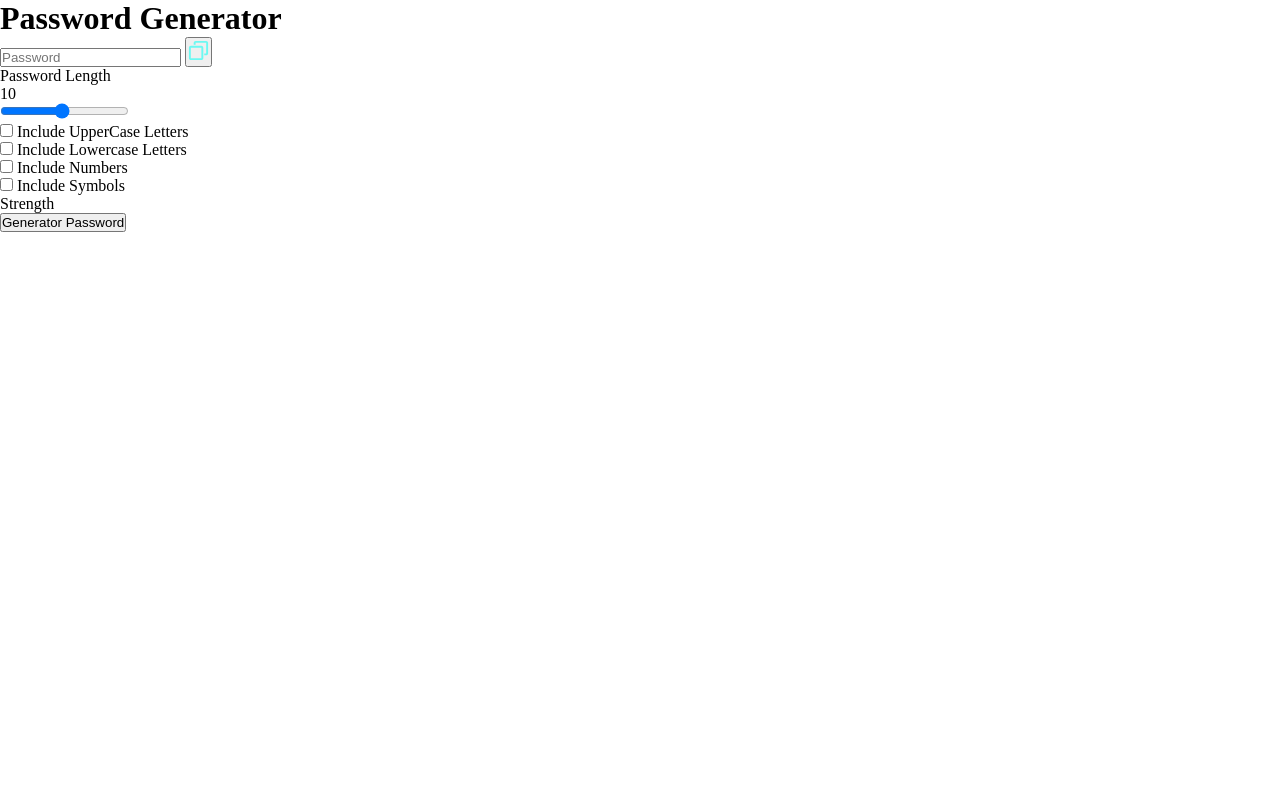
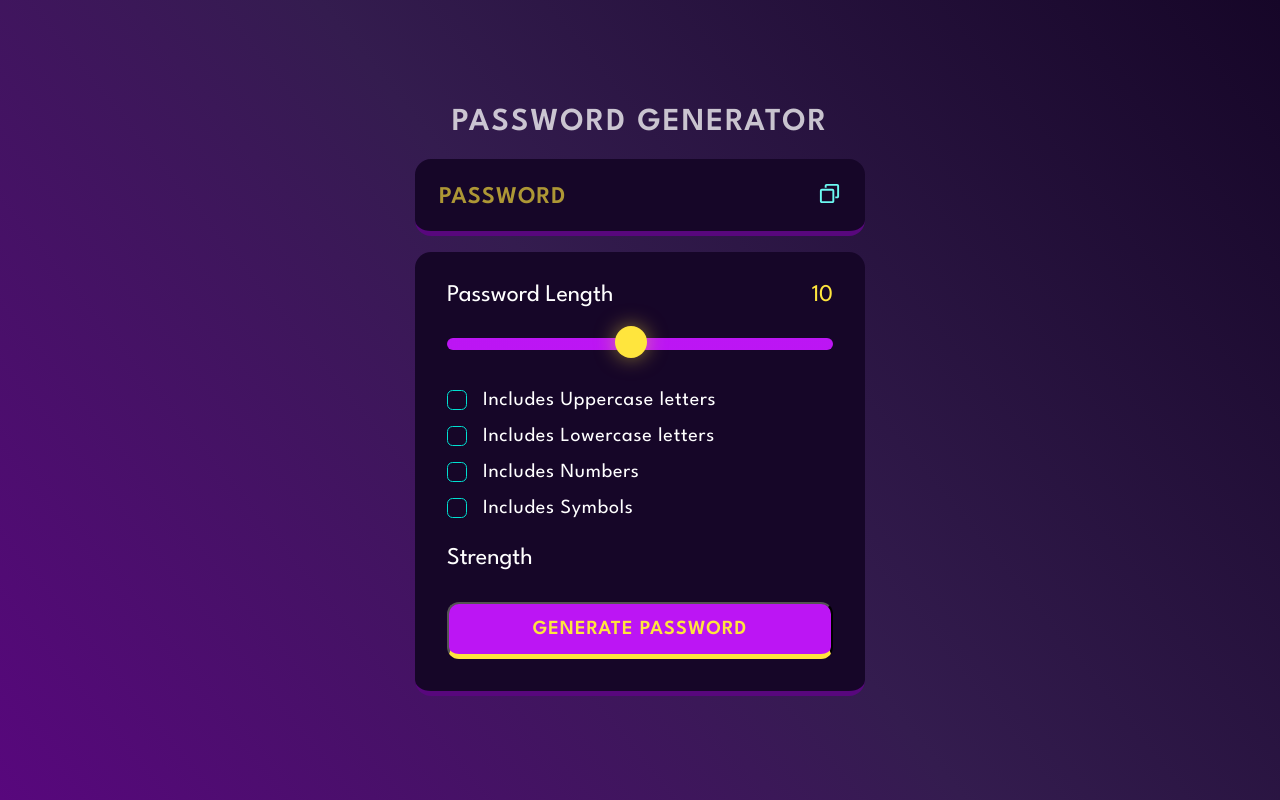
Before and after one commit to Shougotmollik/JavaScript_mini_Projects, a plain HTML site: page password generator/index.html in a window 1280 px wide. Drawn offline with Linux system fonts and the light colour scheme.

Commit message:
complete design

```diff
--- a/password generator/index.html
+++ b/password generator/index.html
@@ -2,67 +2,80 @@
 <html lang="en">
   <head>
     <meta charset="UTF-8" />
+    <meta http-equiv="X-UA-Compatible" content="IE=edge" />
     <meta name="viewport" content="width=device-width, initial-scale=1.0" />
+    <title>Password Generator || Shougot</title>
+    <link rel="preconnect" href="https://fonts.googleapis.com" />
+    <link rel="preconnect" href="https://fonts.gstatic.com" crossorigin />
+    <link
+      href="https://fonts.googleapis.com/css2?family=League+Spartan:wght@100;200;300;400;600&display=swap"
+      rel="stylesheet"
+    />
     <link rel="stylesheet" href="style.css" />
-    <title>password generator</title>
   </head>
   <body>
     <div class="container">
       <h1>Password Generator</h1>
-      <div class="disply-container">
+      <div class="display-container">
         <input
           readonly
           placeholder="Password"
           class="display"
           data-passwordDisplay
         />
-        <button data-copy>
-          <span data-copyMsg></span>
-          <img src="assets/copy.svg" / alt="copy" width="23px" height="23px">
+
+        <button class="copyBtn" data-copy>
+          <span class="tooltip" data-copyMsg></span>
+          <img src="./assets/copy.svg" alt="copy" width="23" height="23" />
         </button>
       </div>
 
       <div class="input-container">
+        <!--password length section-->
         <div class="length-container">
           <p>Password Length</p>
           <p data-lengthNumber>0</p>
         </div>
-        <!-- Slider -->
+
+        <!--slider-->
         <input
           type="range"
           min="1"
           max="20"
+          class="slider"
           step="1"
-          class="slider"
           data-lengthSlider
         />
-        <!-- Check Boxes -->
 
-        <div>
+        <!-- checkboxes-->
+        <div class="check">
           <input type="checkbox" id="uppercase" />
-          <label for="uppercase">Include UpperCase Letters</label>
-        </div>
-        <div>
-          <input type="checkbox" id="lowercase" />
-          <label for="lowercase">Include Lowercase Letters</label>
-        </div>
-        <div>
-          <input type="checkbox" id="numbers" />
-          <label for="numbers"> Include Numbers</label>
-        </div>
-        <div>
-          <input type="checkbox" id="symbols" />
-          <label for="symbols">Include Symbols</label>
+          <label for="uppercase">Includes Uppercase letters</label>
         </div>
 
-        <!-- strength  section -->
+        <div class="check">
+          <input type="checkbox" id="lowercase" />
+          <label for="lowercase">Includes Lowercase letters</label>
+        </div>
+
+        <div class="check">
+          <input type="checkbox" id="numbers" />
+          <label for="numbers">Includes Numbers </label>
+        </div>
+
+        <div class="check">
+          <input type="checkbox" id="symbols" />
+          <label for="symbols">Includes Symbols </label>
+        </div>
+
+        <!-- strength section-->
         <div class="strength-container">
           <p>Strength</p>
-          <div data-indicator></div>
+          <div class="indicator" data-indicator></div>
         </div>
 
-        <!-- password generator button -->
-        <button class="generatorButton">Generator Password</button>
+        <!-- generate password-->
+        <button class="generateButton">Generate Password</button>
       </div>
     </div>
     <script src="index.js"></script>
--- a/password generator/style.css
+++ b/password generator/style.css
@@ -1,5 +1,274 @@
-* {
+*,
+*::before,
+*::after {
+  margin: 0;
   padding: 0;
-  margin: 0;
   box-sizing: border-box;
+  font-family: "League Spartan", sans-serif;
 }
+
+:root {
+  --dk-violet: hsl(268, 75%, 9%);
+  --lt-violet: hsl(268, 47%, 21%);
+  --lt-violet2: hsl(281, 89%, 26%);
+  --vb-violet: hsl(285, 91%, 52%);
+  --vb-violet2: hsl(290, 70%, 36%);
+
+  --vb-yellow: hsl(52, 100%, 62%);
+
+  --pl-white: hsl(0, 0%, 100%);
+
+  --vb-cyan: hsl(176, 100%, 44%);
+  --vb-cyan2: hsl(177, 92%, 70%);
+  --dk-text: hsl(198, 20%, 13%);
+}
+
+body {
+  width: 100vw;
+  height: 100vh;
+  display: flex;
+  flex-direction: column;
+  align-items: center;
+  justify-content: center;
+  background: linear-gradient(
+    231deg,
+    rgba(22, 6, 40, 1) 0%,
+    rgba(52, 28, 79, 1) 50%,
+    rgba(88, 7, 125, 1) 100%
+  );
+}
+
+.container {
+  width: 90%;
+  max-width: 450px;
+}
+
+h1 {
+  color: var(--pl-white);
+  opacity: 0.75;
+  text-transform: uppercase;
+  letter-spacing: 2px;
+  text-align: center;
+  line-height: 1.2;
+}
+
+.display-container {
+  position: relative;
+  background-color: var(--dk-violet);
+  border-radius: 1rem;
+  border-bottom: 0.35rem solid var(--lt-violet2);
+  margin: 1rem 0;
+  padding-top: 0.35rem;
+}
+
+.display {
+  width: 100%;
+  background-color: transparent;
+  padding: 1.15rem 1rem;
+  color: var(--vb-yellow);
+  font-weight: 600;
+  font-size: 1.5rem;
+  line-height: 30px;
+  letter-spacing: 1px;
+  padding-right: 3.25rem;
+  border: none;
+}
+
+.display::placeholder {
+  position: absolute;
+  top: 50%;
+  left: 1.5rem;
+  font-size: 1.5rem;
+  line-height: 30px;
+  color: var(--vb-yellow);
+  opacity: 0.65;
+  text-transform: uppercase;
+  transform: translateY(-50%);
+}
+
+.display-container button {
+  position: absolute;
+  top: 50%;
+  right: 1.5rem;
+  transform: translateY(-50%);
+}
+
+.input-container {
+  width: 100%;
+  background-color: var(--dk-violet);
+  border-radius: 1rem;
+  padding: 2rem;
+  border-bottom: 0.35rem solid var(--lt-violet2);
+}
+
+.length-container {
+  display: flex;
+  justify-content: space-between;
+  align-items: center;
+}
+
+.length-container p:nth-child(1) {
+  color: var(--pl-white);
+  font-size: 1.5rem;
+}
+
+.length-container p:nth-child(2) {
+  color: var(--vb-yellow);
+  font-size: 1.5rem;
+}
+
+.strength-container {
+  display: flex;
+  justify-content: space-between;
+  align-items: center;
+  margin-top: 1.75rem;
+  margin-bottom: 2rem;
+}
+
+.strength-container p {
+  color: var(--pl-white);
+  font-size: 1.5rem;
+}
+
+.indicator {
+  width: 1.5rem;
+  height: 1.5rem;
+  border-radius: 50%;
+}
+
+.generateButton {
+  width: 100%;
+  padding: 1rem 0;
+  background-color: var(--vb-violet);
+  text-align: center;
+  border-radius: 0.75rem;
+  border-bottom: 0.35rem solid var(--vb-yellow);
+  text-transform: uppercase;
+  letter-spacing: 1px;
+  color: var(--vb-yellow);
+  font-weight: 600;
+  font-size: 1.25rem;
+}
+
+.check {
+  display: flex;
+  align-items: center;
+  margin: 1rem 0;
+  gap: 0 1rem;
+}
+
+.check input {
+  appearance: none;
+  width: 20px;
+  height: 20px;
+  border: 1px solid var(--vb-cyan);
+  cursor: pointer;
+  position: relative;
+  border-radius: 0.35rem;
+}
+
+.check input:checked {
+  background-color: var(--vb-cyan);
+}
+
+.check input:checked::before {
+  content: "✔";
+  position: absolute;
+  color: var(--dk-text);
+  font-size: 1.05rem;
+  font-weight: 600;
+  left: 50%;
+  top: -3.5px;
+  transform: translateX(-50%) translateY(40%);
+}
+
+.check label {
+  color: var(--pl-white);
+  font-size: 1.25rem;
+  letter-spacing: 0.75px;
+}
+
+.copyBtn {
+  background-color: transparent;
+  border: none;
+  outline: none;
+}
+
+.tooltip {
+  position: absolute;
+  background-color: var(--vb-violet2);
+  color: var(--vb-yellow);
+  font-size: 1.25rem;
+  top: -35px;
+  left: -25px;
+  padding: 5px 10px;
+  border-radius: 1rem;
+  opacity: 0;
+  transform: scale(0);
+  transform-origin: bottom;
+  transition: all 250ms ease-in-out;
+}
+
+.tooltip.active {
+  opacity: 1;
+  transform: scale(1);
+}
+
+.slider {
+  appearance: none;
+  width: 100%;
+  height: 0.75rem;
+  cursor: pointer;
+  background-color: var(--lt-violet);
+  border-radius: 1rem;
+  margin-top: 2rem;
+  margin-bottom: 1.5rem;
+  background-image: linear-gradient(var(--vb-violet), var(--vb-violet));
+  background-repeat: no-repeat;
+  border: none;
+  outline: none;
+  z-index: -1;
+}
+
+.slider::-webkit-slider-thumb {
+  position: relative;
+  z-index: 1;
+  appearance: none;
+  height: 2rem;
+  width: 2rem;
+  border-radius: 50%;
+  background-color: var(--vb-yellow);
+  cursor: pointer;
+  margin-top: -3px;
+  box-shadow: 0px 0px 20px 0px rgba(255, 229, 61, 0.5);
+  transition: all 100ms ease-in;
+}
+
+.slider:focus {
+  outline: 3px solid var(--vb-yellow);
+}
+
+.slider::-webkit-slider-thumb:hover {
+  outline: 2px solid var(--vb-yellow);
+  background-color: var(--dk-violet);
+  box-shadow: 0px 0px 25px 5px rgba(255, 229, 61, 0.8);
+}
+
+/*Homework -> Explore below code */
+/* .slider::-moz-range-thumb {
+    position: relative;
+    z-index: 1;
+    appearance: none;
+    height: 2rem;
+    width: 2rem;
+    border-radius: 50%;
+    background: var(--vb-yellow);
+    box-shadow: 0px 0px 20px 0px rgba(255, 229, 61, 0.50);
+    cursor: pointer;
+  }
+
+  .slider::-moz-range-thumb:hover {
+    outline: 2px solid var(--vb-yellow);
+    background-color: var(--dk-violet);
+    box-shadow: 0px 0px 25px 5px rgba(255, 229, 61, 0.80);
+  } */
```
